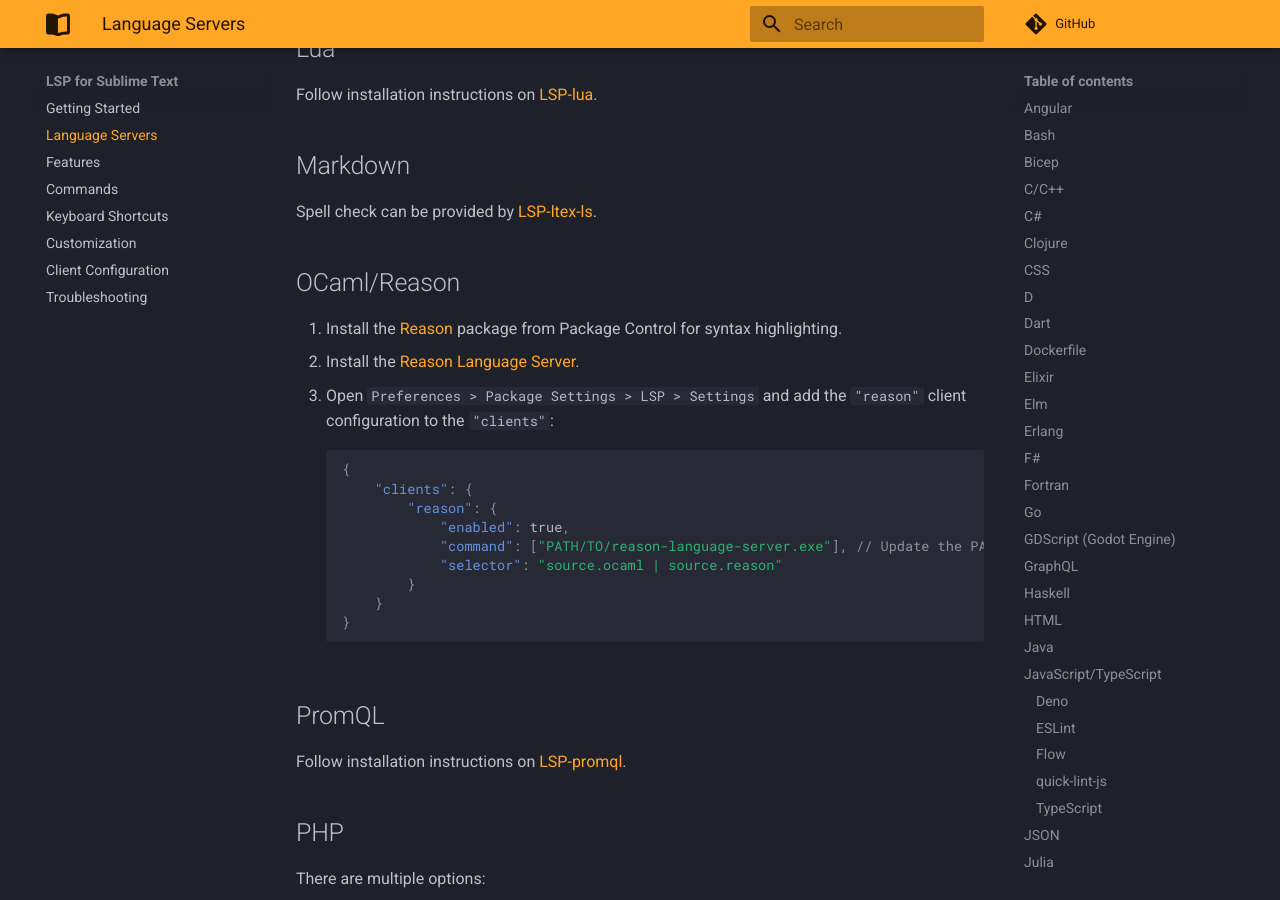
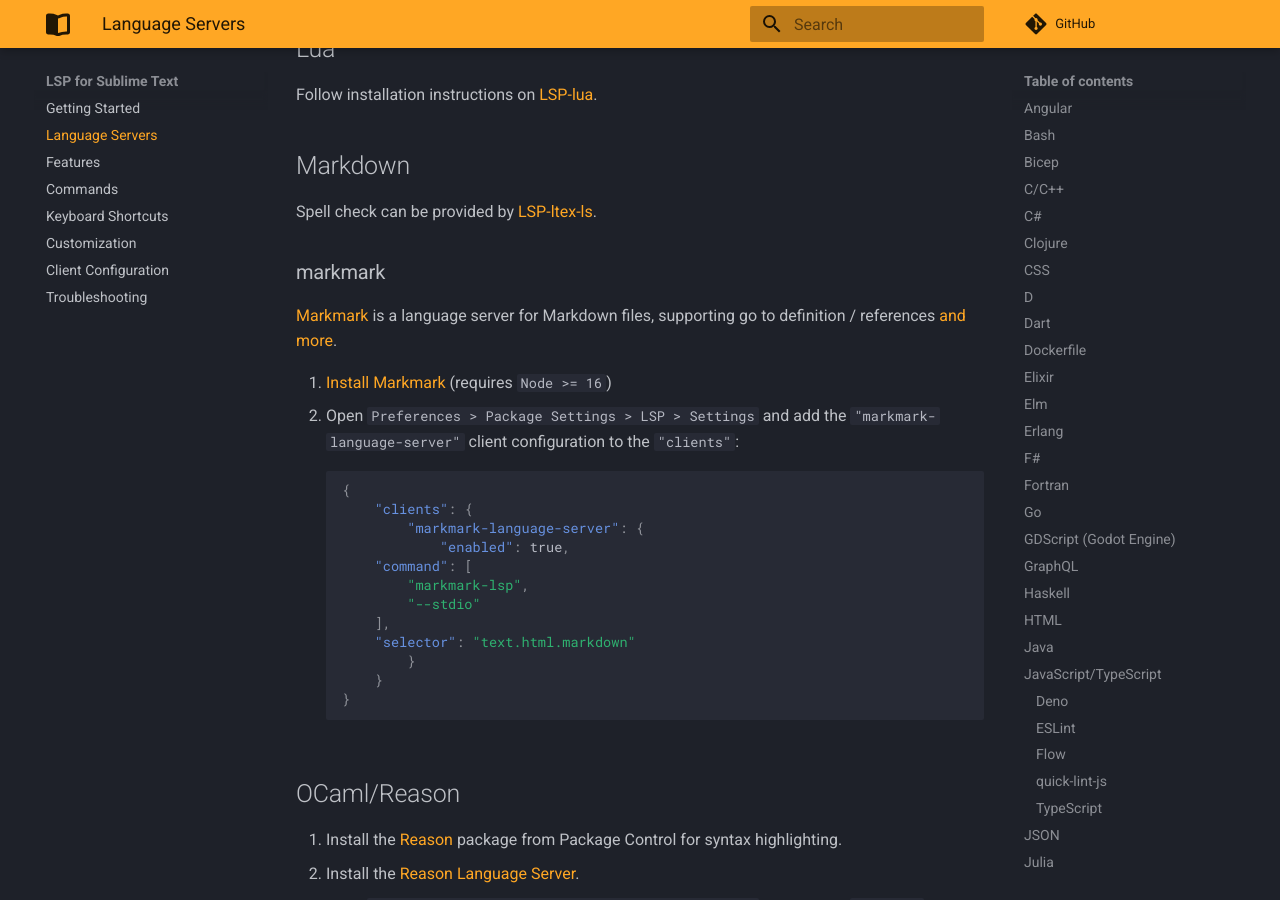
Before and after one commit to sublimelsp/LSP, an MkDocs documentation site: the page built from docs/src/language_servers.md, in a window 1280 px wide and 900 px high, scrolled down 8228 px. Built offline with MkDocs 1.6.1 and Material for MkDocs 9.7.7, drawn with Linux system fonts in a browser that asks for light colours; comment, search, counter and statistics services are not loaded.

Commit message:
docs(language_servers): add markmark language server (for Markdown)

````diff
--- a/docs/src/language_servers.md
+++ b/docs/src/language_servers.md
@@ -323,6 +323,30 @@
 
 Spell check can be provided by [LSP-ltex-ls](https://github.com/LDAP/LSP-ltex-ls).
 
+### markmark
+
+[Markmark](https://github.com/nikku/markmark) is a language server for Markdown files, supporting go to definition / references [and more](https://github.com/nikku/markmark#features).
+
+1. [Install Markmark](https://github.com/nikku/markmark#installation) (requires `Node >= 16`)
+2. Open `Preferences > Package Settings > LSP > Settings` and add the `"markmark-language-server"` client configuration to the `"clients"`:
+
+
+    ```json
+    {
+        "clients": {
+            "markmark-language-server": {
+                "enabled": true,
+		"command": [
+			"markmark-lsp",
+			"--stdio"
+		],
+		"selector": "text.html.markdown"
+            }
+        }
+    }
+    ```
+
+
 ## OCaml/Reason
 
 1. Install the [Reason](https://packagecontrol.io/packages/Reason) package from Package Control for syntax highlighting.
````
